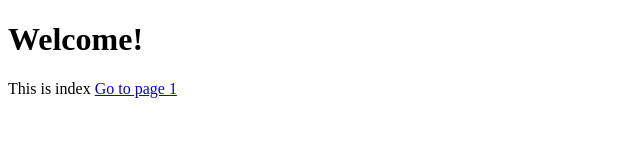
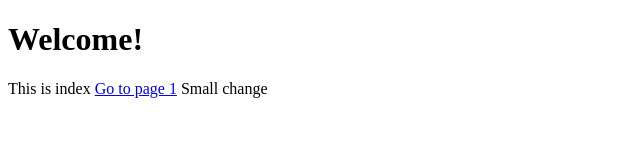
Before and after one commit to ahrnuld/web-markup3, a plain HTML site: page index.html in a window 1280 px wide. Shown: the whole page, without its empty margins (0-640 px from the left). Drawn offline with Linux system fonts and the light colour scheme.

Commit message:
I changed a file

```diff
--- a/index.html
+++ b/index.html
@@ -11,6 +11,7 @@
         <h1>Welcome!</h1>
         This is index
         <a href="page1.html">Go to page 1</a>
+        Small change
     </body>
 
 </html>
```
